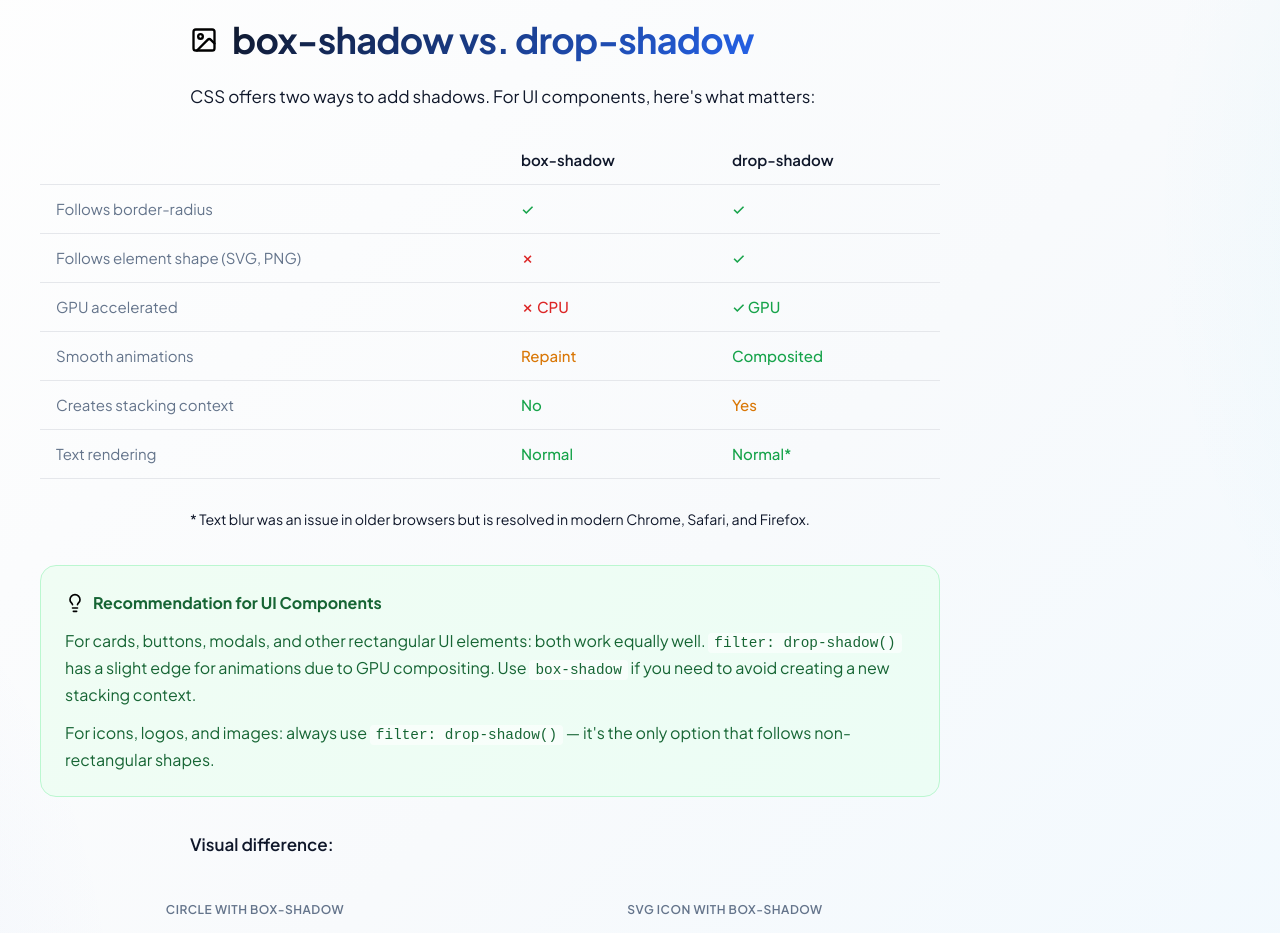
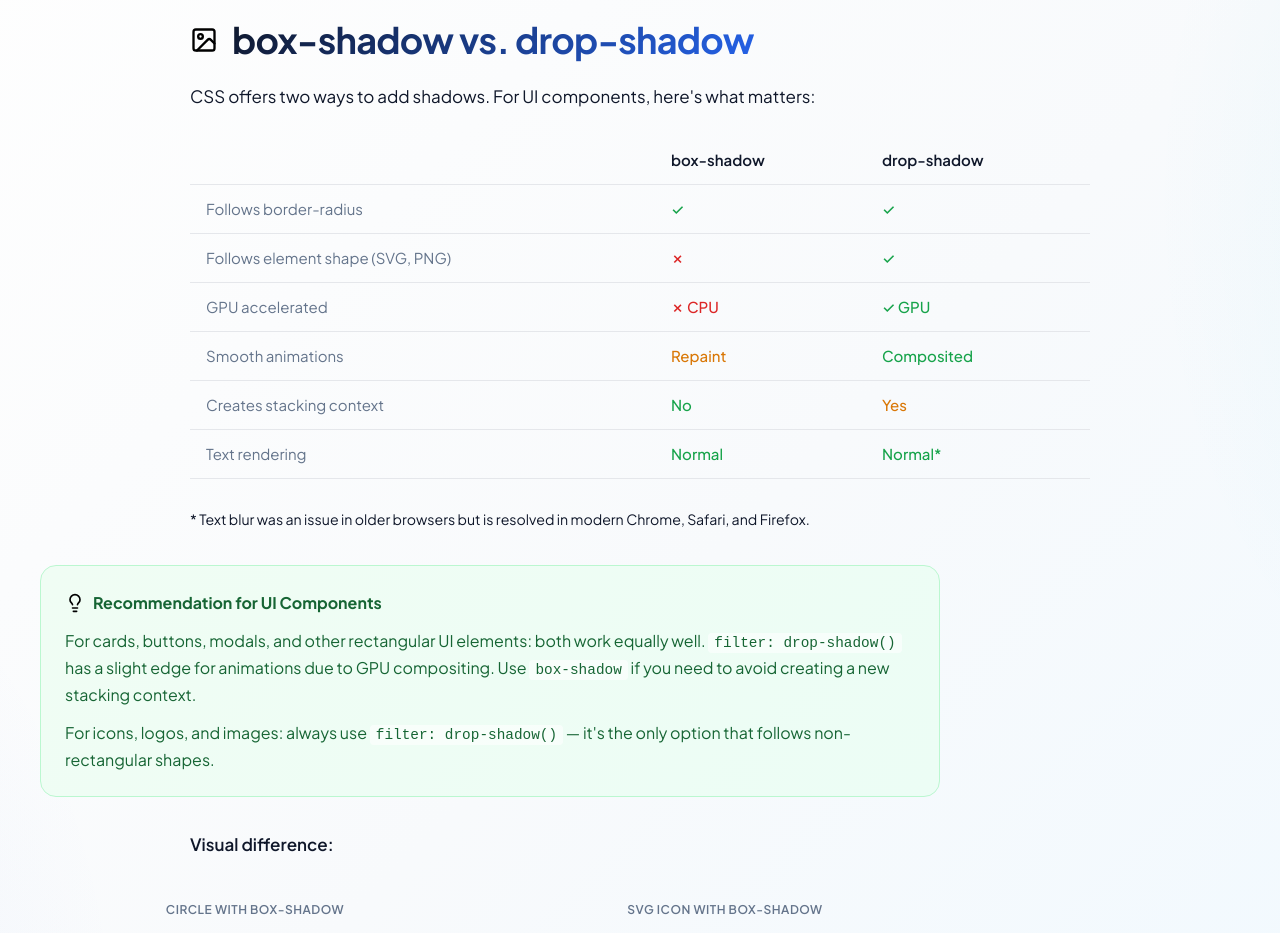
Before and after one commit to sebastian-software/effective-shadow, a React (Vite) app in the folder demo/: page / in a window 1280 px wide. Shown: the part 2140-3073 px from the top of the page. Built offline with nearby package versions, Linux system fonts and the light colour scheme.

Commit message:
fix(demo): center comparison table

```diff
--- a/demo/src/style.css
+++ b/demo/src/style.css
@@ -712,8 +712,9 @@ body {
 
 .comparison-table {
   width: 100%;
+  max-width: 900px;
+  margin: 24px auto;
   border-collapse: collapse;
-  margin: 24px 0;
   font-size: 15px;
 }
 
```
